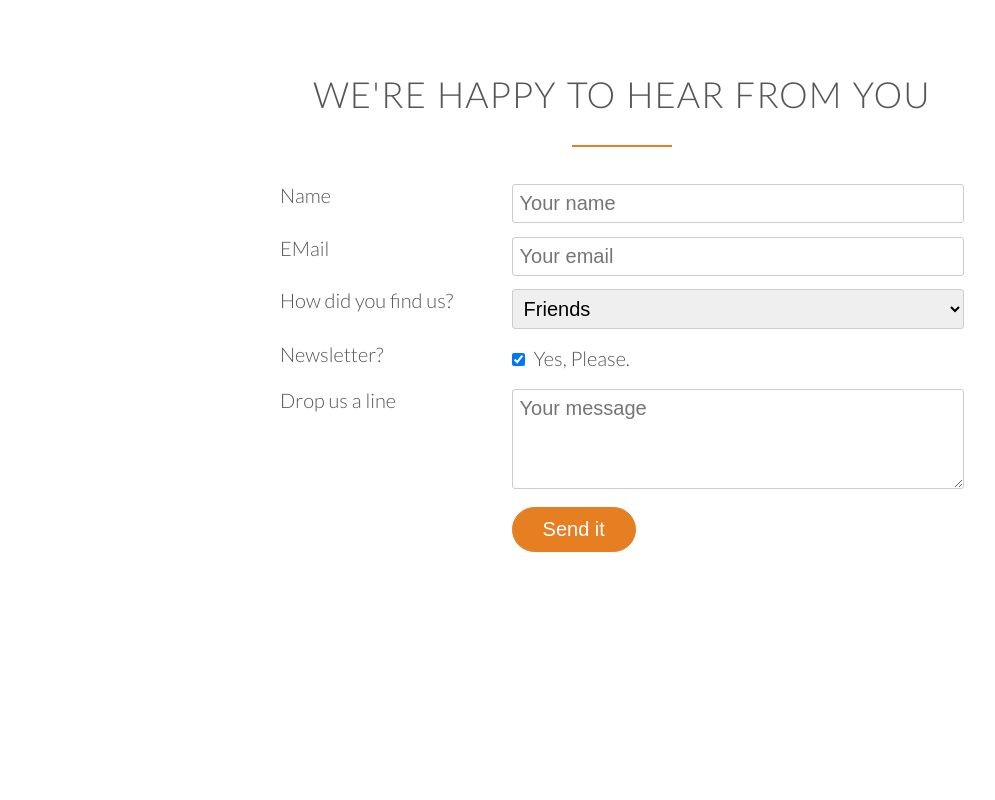
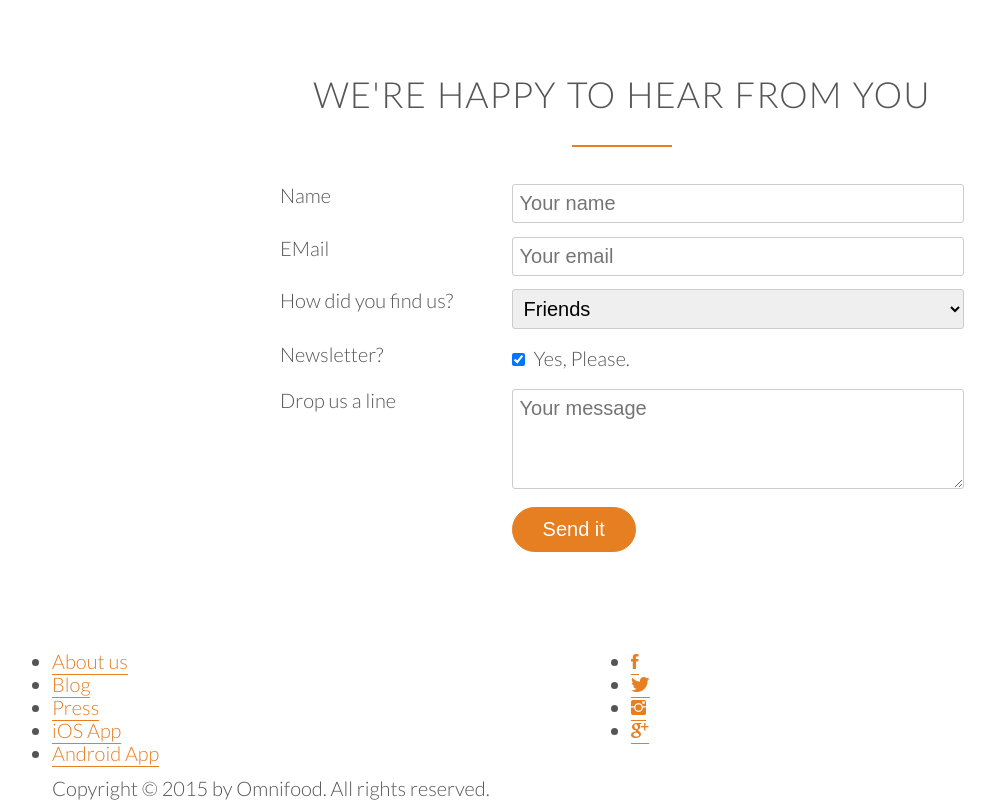
Before and after one commit to makadown/omnifood, a plain HTML site: page index.html in a window 1280 px wide. Shown: the part 4572-5372 px from the top of the page, without its empty margins (18-1013 px from the left). Before the commit the page ends 5211 px from the top, so only its background shows below. Drawn offline with Linux system fonts and the light colour scheme; files whose address does not match are found by name.

Commit message:
Agregando footer

```diff
--- a/index.html
+++ b/index.html
@@ -2,6 +2,8 @@
 <html lang="en">
 
 <head>
+    <meta name="viewport" content="width=device-width, initial-scale=1.0">
+    <meta name="description" content="Omnifood es un servicio ficticio de alimentos para todos. Es un ejercicio de diseño html">
     <link rel="stylesheet" type="text/css" href="vendors/css/normalize.css">
     <link rel="stylesheet" type="text/css" href="vendors/css/grid.css">
     <link rel="stylesheet" type="text/css" href="vendors/css/ionicons.min.css">
@@ -11,6 +13,7 @@
 </head>
 
 <body>
+    <!-- Heading section -->
     <header>
         <Nav>
             <div class="row">
@@ -24,18 +27,19 @@
             </div>
         </Nav>
         <div class="hero-text-box">
-            <h1>Goodbye junk food. <br/> Hello super healthy meals.</h1>
+            <h1>Goodbye junk food. <br /> Hello super healthy meals.</h1>
             <a class="btn btn-full" href="#">I'm hungry</a>
             <a class="btn btn-ghost" href="#">Show me more</a>
         </div>
     </header>
-
+    <!-- Features section -->
     <section class="section-features">
         <div class="row">
 
             <h2>Get food fast &mdash; not fast food</h2>
             <p class="long-copy">
-                Hello, we’re Omnifood, your new premium food delivery service. We know you’re always busy. No time for cooking. So let us take care of that, we’re really good at it, we promise!
+                Hello, we’re Omnifood, your new premium food delivery service. We know you’re always busy. No time for
+                cooking. So let us take care of that, we’re really good at it, we promise!
             </p>
         </div>
 
@@ -46,7 +50,8 @@
                     Up to 365 days/year
                 </h3>
                 <p>
-                    Never cook again! We really mean that. Our subscription plans include up to 365 days/year coverage. You can also choose to order more flexibly if that's your style.
+                    Never cook again! We really mean that. Our subscription plans include up to 365 days/year coverage.
+                    You can also choose to order more flexibly if that's your style.
                 </p>
             </div>
             <div class="col span-1-of-4 box">
@@ -55,7 +60,8 @@
                     Ready in 20 minutes
                 </h3>
                 <p>
-                    You're only twenty minutes away from your delicious and super healthy meals delivered right to your home. We work with the best chefs in each town to ensure that you're 100% happy.
+                    You're only twenty minutes away from your delicious and super healthy meals delivered right to your
+                    home. We work with the best chefs in each town to ensure that you're 100% happy.
                 </p>
             </div>
             <div class="col span-1-of-4 box">
@@ -64,7 +70,8 @@
                     100% organic
                 </h3>
                 <p>
-                    All our vegetables are fresh, organic and local. Animals are raised without added hormones or antibiotics. Good for your health, the environment, and it also tastes better!
+                    All our vegetables are fresh, organic and local. Animals are raised without added hormones or
+                    antibiotics. Good for your health, the environment, and it also tastes better!
                 </p>
             </div>
             <div class="col span-1-of-4 box">
@@ -73,14 +80,13 @@
                     Order anything
                 </h3>
                 <p>
-                    We don't limit your creativity, which means you can order whatever you feel like. You can also choose from our menu containing over 100 delicious meals. It's up to you!
+                    We don't limit your creativity, which means you can order whatever you feel like. You can also
+                    choose from our menu containing over 100 delicious meals. It's up to you!
                 </p>
             </div>
         </div>
-
-
     </section>
-
+    <!-- Meals section -->
     <section class="section-meals">
         <ul class="meals-showcase clearfix">
             <li>
@@ -128,6 +134,8 @@
         </ul>
     </section>
 
+    <!-- How it works section -->
+
     <section class="section-steps">
         <div class="row">
             <h2>How it works &mdash; Simple as 1, 2, 3</h2>
@@ -151,12 +159,13 @@
                 </div>
 
                 <a href="#" class="btn-app"> <img src="resources/img/download-app.svg" alt="App store button"> </a>
-                <a href="#" class="btn-app"> <img src="resources/img/download-app-android.png" alt="Play store button"> </a>
+                <a href="#" class="btn-app"> <img src="resources/img/download-app-android.png" alt="Play store button">
+                </a>
 
             </div>
         </div>
     </section>
-
+    <!-- Cities section-->
     <section class="section-cities">
         <div class="row">
             <h2>We're currently in these cities</h2>
@@ -232,29 +241,36 @@
             </div>
         </div>
     </section>
+    <!-- Testimonials section -->
     <section class="section-testimonials">
         <div class="row">
             <h2> Our customers can't live without us</h2>
         </div>
         <div class="row">
             <div class="col span-1-of-3">
-                <blockquote>Omnifood is just awesome! I just launched a startup which leaves me with no time for cooking, so Omnifood is a life-saver. Now that I got used to it, I couldn't live without my daily meals!
+                <blockquote>Omnifood is just awesome! I just launched a startup which leaves me with no time for
+                    cooking, so Omnifood is a life-saver. Now that I got used to it, I couldn't live without my daily
+                    meals!
                     <cite><img src="resources/img/customer-1.jpg">(Alberto Duncan)</cite>
                 </blockquote>
             </div>
             <div class="col span-1-of-3">
-                <blockquote>Inexpensive, healthy and great-tasting meals, delivered right to my home. We have lots of food delivery here in Lisbon, but no one comes even close to Omifood. Me and my family are so in love!
+                <blockquote>Inexpensive, healthy and great-tasting meals, delivered right to my home. We have lots of
+                    food delivery here in Lisbon, but no one comes even close to Omifood. Me and my family are so in
+                    love!
                     <cite><img src="resources/img/customer-2.jpg">(Joana Silva)</cite>
                 </blockquote>
             </div>
             <div class="col span-1-of-3">
-                <blockquote>I was looking for a quick and easy food delivery service in San Franciso. I tried a lot of them and ended up with Omnifood. Best food delivery service in the Bay Area. Keep up the great work!
+                <blockquote>I was looking for a quick and easy food delivery service in San Franciso. I tried a lot of
+                    them and ended up with Omnifood. Best food delivery service in the Bay Area. Keep up the great
+                    work!
                     <cite><img src="resources/img/customer-3.jpg">(Milton Chapman)</cite>
                 </blockquote>
             </div>
         </div>
     </section>
-
+    <!-- Plans section -->
     <section class="section-plans">
         <div class="row">
             <h2>Start eating healthy today</h2>
@@ -323,7 +339,7 @@
             </div>
         </div>
     </section>
-
+    <!-- Form section -->
     <section class="section-form">
         <div class="row">
             <h2> We're happy to hear from you</h2>
@@ -352,11 +368,11 @@
                     </div>
                     <div class="col span-2-of-3">
                         <select name="find-us" id="find-us">
-                                <option value="friends" selected>Friends</option>
-                                <option value="search">Search Engine</option>
-                                <option value="add">Advertisement</option>
-                                <option value="other">Other</option>
-                            </select>
+                            <option value="friends" selected>Friends</option>
+                            <option value="search">Search Engine</option>
+                            <option value="add">Advertisement</option>
+                            <option value="other">Other</option>
+                        </select>
                     </div>
                 </div>
                 <div class="row">
@@ -388,6 +404,42 @@
             </form>
         </div>
     </section>
+    <!-- Footer section -->
+
+	<footer>
+            <div class="row">
+                <div class="col span-1-of-2">
+                    <ul class="footer-nav">
+                        <li>
+                            <a href="#">About us</a>
+                        </li>
+                        <li>
+                            <a href="#">Blog</a>
+                        </li>
+                        <li>
+                            <a href="#">Press</a>
+                        </li>
+                        <li>
+                            <a href="#">iOS App</a>
+                        </li>
+                        <li>
+                            <a href="#">Android App</a>
+                        </li>
+                    </ul>
+                </div>
+                <div class="col span-1-of-2">
+                    <ul class="social-icons">
+                        <li><a href="#"><i class="ion-social-facebook"></i></a></li>
+                        <li><a href="#"><i class="ion-social-twitter"></i></a></li>
+                        <li><a href="#"><i class="ion-social-instagram"></i></a></li>
+                        <li><a href="#"><i class="ion-social-googleplus"></i></a></li>
+                    </ul>
+                </div>
+            </div>
+            <div class="row">
+                <p>Copyright &copy; 2015 by Omnifood. All rights reserved.</p>
+            </div>
+        </footer>
 
 </body>
 
```
